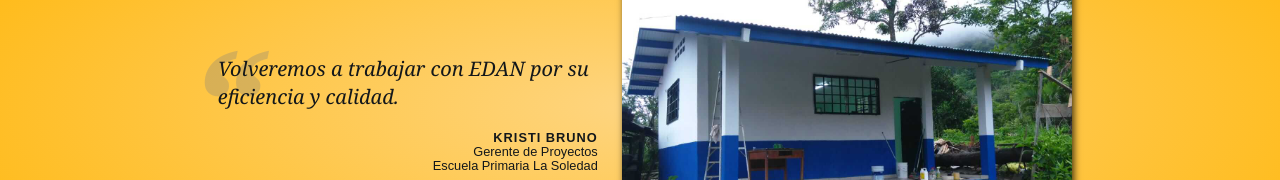
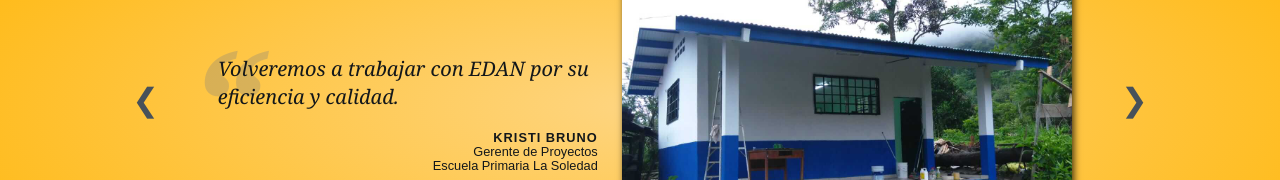
Before and after one commit to ejmiranda/edan, a plain HTML site: page index.html in a window 1280 px wide. Shown: the part 211-391 px from the top of the page. Drawn offline with Linux system fonts and the light colour scheme.

Commit message:
Add navigation buttons to slideshow (not functional)

```diff
--- a/index.html
+++ b/index.html
@@ -32,6 +32,7 @@
       </header>
       <div class="content">
         <div class="slideshow">
+          <button class="previous">&#10094;</button>
           <div class="slide">
             <div class="quote testimonial-quote right">
               <blockquote>
@@ -48,6 +49,23 @@
                 src="media/la-soledad.jpg"
                 alt="Proyecto La Soledad">
           </div>
+          <!-- <div class="slide">
+            <div class="quote testimonial-quote right">
+              <blockquote>
+                <p>Al que madruga, Dios lo ayuda.</p>
+              </blockquote>
+              <cite>
+                <span>John Viejo</span><br>
+                Gerente de Proyectos<br>
+                Escuela Primaria Cerro Viejo
+              </cite>
+            </div>
+            <img
+                class="photo"
+                src="media/la-soledad.jpg"
+                alt="Proyecto La Soledad">
+          </div> -->
+          <button class="next">&#10095;</button>
         </div>
       </div>
     </div>
--- a/stylesheets/main.css
+++ b/stylesheets/main.css
@@ -73,6 +73,33 @@ a {
   background-image: radial-gradient(#fed581, #ffb501);
   border-bottom: 50px solid #47515a;
   padding: 25px 0;
+  text-align: center;
+}
+
+.previous,
+.slide,
+.quote,
+.photo,
+.next {
+  display: inline-block;
+}
+
+.previous,
+.next {
+  background-color: inherit;
+  color: #47515a;
+  font-size: 2em;
+  height: 60px;
+  margin: 0 10px;
+  outline: none;
+  transition: background-color 0.5s;
+  width: 60px;
+}
+
+.previous:hover,
+.next:hover {
+  background-color: rgba(19,23,26, 0.15);
+  cursor: pointer;
 }
 
 .slide {
@@ -84,7 +111,6 @@ a {
 
 .quote,
 .photo {
-  display: inline-block;
   margin: 0 5px;
   vertical-align: middle;
 }
```
